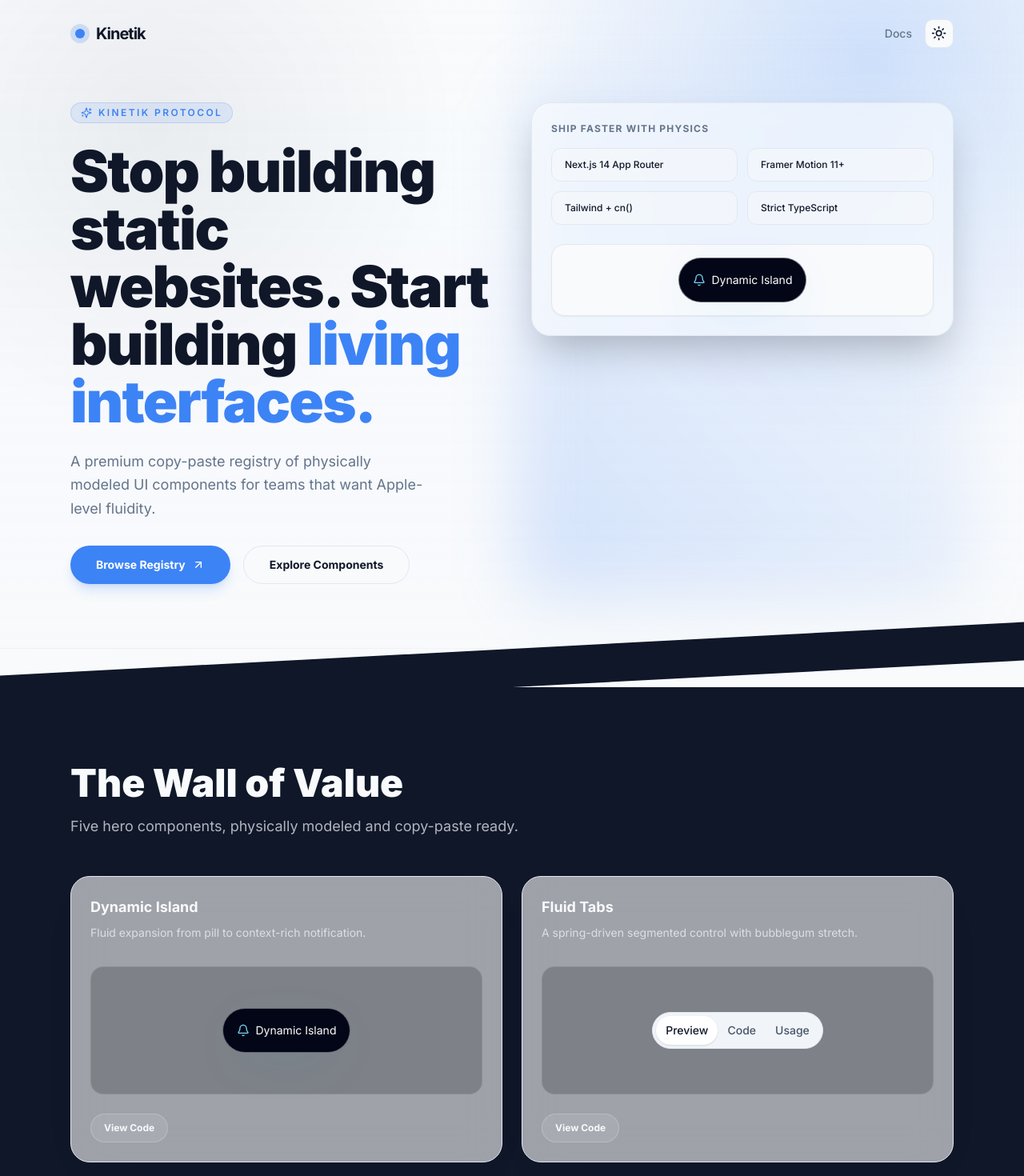
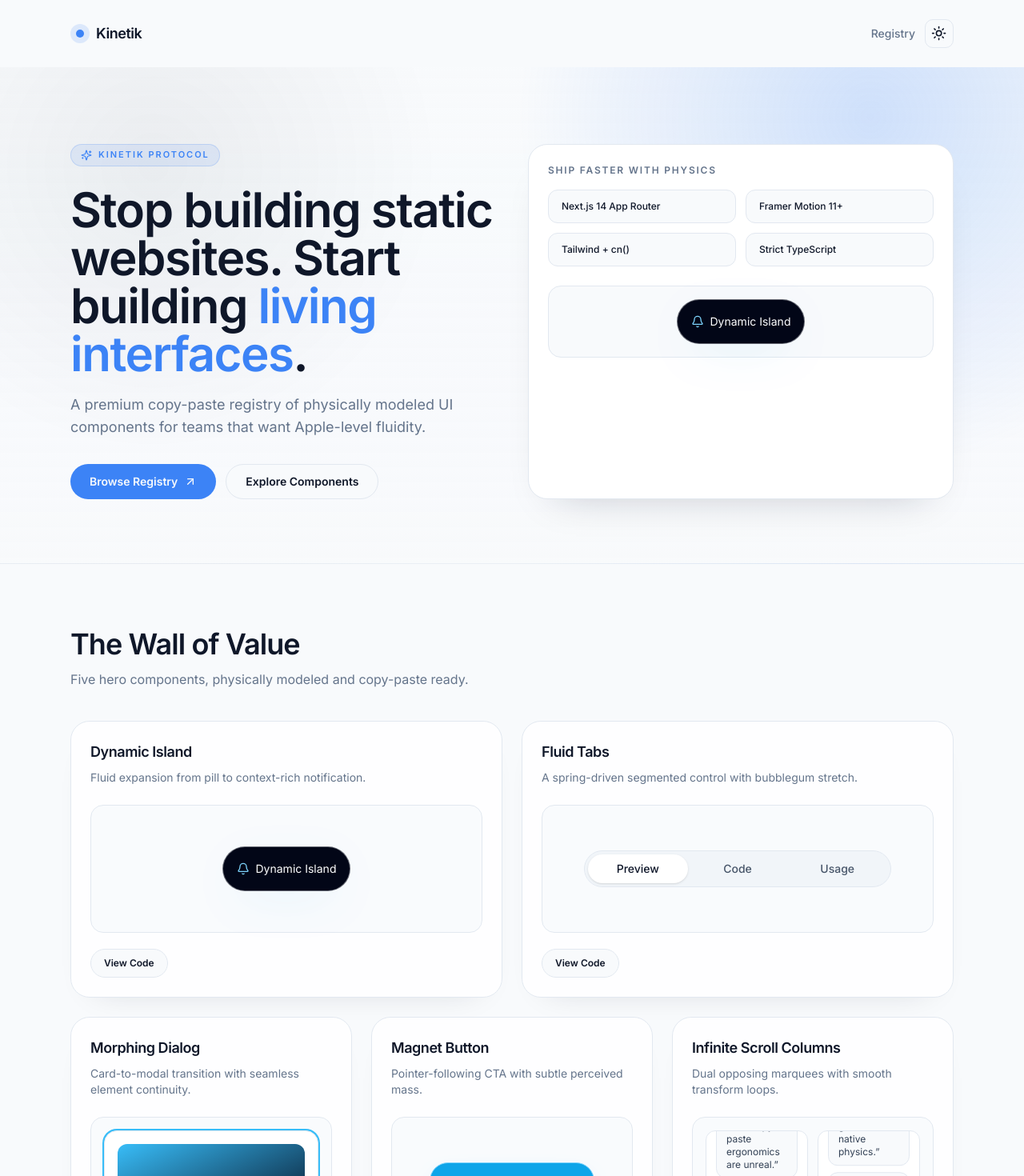
Before and after one commit to sumitttt4/Kinetik, a Next.js app: page / in a window 1280 px wide. Shown: the top 1470 px of the page at 80% size. Built offline with nearby package versions, Linux system fonts and the light colour scheme.

Commit message:
Refine light-mode design system and typography across core pages

```diff
--- a/app/globals.css
+++ b/app/globals.css
@@ -72,8 +72,13 @@
   * {
     border-color: hsl(var(--border));
   }
+  html {
+    text-rendering: optimizeLegibility;
+    -webkit-font-smoothing: antialiased;
+    -moz-osx-font-smoothing: grayscale;
+  }
   body {
-    @apply bg-background text-foreground transition-colors duration-300;
+    @apply bg-background text-foreground leading-relaxed transition-colors duration-300;
   }
 }
 
@@ -86,8 +91,8 @@
 }
 
 .bento-card {
-  @apply border border-border bg-card/60 backdrop-blur-xl;
-  box-shadow: 0 18px 50px -28px hsl(var(--foreground) / 0.15);
+  @apply border border-border bg-card/80 backdrop-blur-sm;
+  box-shadow: 0 18px 40px -32px hsl(var(--foreground) / 0.2);
 }
 
 .skew-divider {
--- a/app/page.tsx
+++ b/app/page.tsx
@@ -9,7 +9,7 @@ import { InfiniteScrollColumn } from './components/infinite-scroll-column';
 import { MagnetButton } from './components/magnet-button';
 import { MorphingDialog } from './components/morphing-dialog';
 import { CodePanel } from './components/code-panel';
-import { ModeToggle } from '@/components/mode-toggle';  // Add import
+import { ModeToggle } from '@/components/mode-toggle';
 import { registry, type RegistryItem } from '@/lib/registry';
 
 const cards = [
@@ -50,18 +50,17 @@ const trustItems = ['Next.js 14 App Router', 'Framer Motion 11+', 'Tailwind + cn
 export default function Home() {
   const [selected, setSelected] = useState<RegistryItem | null>(null);
 
-  // Simple Navbar component for reusability if needed, but inline is fine here for now
   const Navbar = () => (
-    <nav className="absolute left-0 right-0 top-0 z-50 flex items-center justify-between px-6 py-6 max-w-6xl mx-auto">
-       <div className="flex items-center gap-2 font-bold text-xl tracking-tighter">
-         <div className="h-6 w-6 rounded-full bg-primary/20 flex items-center justify-center">
-            <div className="h-3 w-3 rounded-full bg-primary animate-pulse" />
+    <nav className="mx-auto flex w-full max-w-6xl items-center justify-between px-6 py-6">
+      <div className="flex items-center gap-2 text-lg font-semibold tracking-tight">
+        <div className="grid h-6 w-6 place-items-center rounded-full bg-primary/15">
+          <div className="h-2.5 w-2.5 rounded-full bg-primary" />
         </div>
         Kinetik
       </div>
-       <div className="flex items-center gap-4">
-          <Link href="/docs" className="text-sm font-medium text-muted-foreground hover:text-foreground transition-colors">
-            Docs
+      <div className="flex items-center gap-3">
+        <Link href="/registry" className="text-sm font-medium text-muted-foreground transition-colors hover:text-foreground">
+          Registry
         </Link>
         <ModeToggle />
       </div>
@@ -69,73 +68,65 @@ export default function Home() {
   );
 
   return (
-    <main className="min-h-screen pb-20 bg-background text-foreground transition-colors duration-300">
+    <main className="min-h-screen bg-background pb-20 text-foreground transition-colors duration-300">
       <Navbar />
-      <section className="kinetik-hero-surface border-b border-border/40 pt-32 pb-20">
-        <div className="mx-auto grid max-w-6xl gap-12 px-6 md:grid-cols-2">
+      <section className="kinetik-hero-surface border-b border-border/60 pt-16">
+        <div className="mx-auto grid max-w-6xl gap-10 px-6 pb-16 md:grid-cols-2 md:pb-20 md:pt-8">
           <div className="flex flex-col justify-center">
-            <div className="inline-flex w-fit items-center gap-2 rounded-full border border-primary/20 bg-primary/10 px-3 py-1 text-xs font-semibold uppercase tracking-[0.2em] text-primary">
+            <div className="inline-flex w-fit items-center gap-2 rounded-full border border-primary/20 bg-primary/10 px-3 py-1 text-[11px] font-semibold uppercase tracking-[0.18em] text-primary">
               <Sparkles className="h-3.5 w-3.5" /> Kinetik Protocol
             </div>
-            <h1 className="mt-6 text-5xl font-black leading-[1.1] tracking-tight md:text-7xl">
-              Stop building static websites. Start building <span className="text-primary">living interfaces.</span>
+            <h1 className="mt-6 max-w-2xl text-4xl font-semibold leading-[1.06] tracking-tight md:text-6xl">
+              Stop building static websites. Start building <span className="text-primary">living interfaces</span>.
             </h1>
-            <p className="mt-6 text-lg text-muted-foreground leading-relaxed max-w-md">
+            <p className="mt-5 max-w-lg text-base text-muted-foreground md:text-lg">
               A premium copy-paste registry of physically modeled UI components for teams that want Apple-level fluidity.
             </p>
-            <div className="mt-8 flex flex-wrap gap-4">
-              <Link href="/registry" className="inline-flex h-12 items-center gap-2 rounded-full instagram-gradient px-8 text-sm font-bold text-white shadow-lg shadow-blue-500/20 transition-transform active:scale-95 bg-primary hover:bg-primary/90">
+            <div className="mt-8 flex flex-wrap gap-3">
+              <Link href="/registry" className="inline-flex h-11 items-center gap-2 rounded-full bg-primary px-6 text-sm font-semibold text-primary-foreground transition-colors hover:bg-primary/90">
                 Browse Registry <ArrowUpRight className="h-4 w-4" />
               </Link>
-              <a href="#wall-of-value" className="inline-flex h-12 items-center justify-center rounded-full border border-border bg-background px-8 text-sm font-bold text-foreground transition-colors hover:bg-accent hover:text-accent-foreground">
+              <a href="#wall-of-value" className="inline-flex h-11 items-center justify-center rounded-full border border-border bg-background px-6 text-sm font-semibold text-foreground transition-colors hover:bg-accent hover:text-accent-foreground">
                 Explore Components
               </a>
             </div>
           </div>
 
-          <div className="relative isolate">
-             <div className="absolute -inset-4 -z-10 rounded-[2.5rem] bg-gradient-to-tr from-primary/20 to-secondary/20 blur-2xl dark:from-primary/10 dark:to-secondary/10" />
-            <div className="rounded-3xl border border-border bg-card/50 p-6 shadow-2xl backdrop-blur-md">
-              <p className="mb-4 text-xs font-bold uppercase tracking-widest text-muted-foreground">Ship faster with physics</p>
-              <div className="grid grid-cols-2 gap-3 mb-6">
+          <div className="rounded-3xl border border-border bg-card p-6 shadow-[0_25px_50px_-35px_hsl(var(--foreground)/0.28)]">
+            <p className="mb-4 text-xs font-semibold uppercase tracking-[0.15em] text-muted-foreground">Ship faster with physics</p>
+            <div className="mb-6 grid grid-cols-2 gap-3">
                 {trustItems.map((item) => (
-                  <div key={item} className="rounded-xl border border-border bg-background/50 px-4 py-3 text-xs font-medium text-foreground">
+                  <div key={item} className="rounded-xl border border-border bg-background px-4 py-3 text-xs font-medium text-foreground">
                     {item}
                   </div>
                 ))}
             </div>
-              <div className="rounded-2xl border border-border bg-background p-4 shadow-sm">
+            <div className="rounded-2xl border border-border bg-background p-4">
               <DynamicIsland />
-              </div>
             </div>
           </div>
         </div>
       </section>
 
-      <div className="skew-divider h-12 bg-foreground" />
-
-      <section id="wall-of-value" className="bg-foreground py-24 text-background">
-        <div className="mx-auto mb-12 max-w-6xl px-6">
-          <h2 className="text-4xl font-black md:text-5xl">The Wall of Value</h2>
-          <p className="mt-4 text-lg text-background/70">Five hero components, physically modeled and copy-paste ready.</p>
+      <section id="wall-of-value" className="py-16 md:py-20">
+        <div className="mx-auto mb-8 max-w-6xl px-6 md:mb-10">
+          <h2 className="text-3xl font-semibold tracking-tight md:text-4xl">The Wall of Value</h2>
+          <p className="mt-3 text-sm text-muted-foreground md:text-base">Five hero components, physically modeled and copy-paste ready.</p>
         </div>
 
         <div className="mx-auto grid max-w-6xl gap-6 px-6 md:grid-cols-6">
           {cards.map((card) => (
-            <article key={card.title} className={`bento-card relative overflow-hidden rounded-3xl p-6 ${card.span} border-white/10 bg-white/5`}>
+            <article key={card.title} className={`bento-card relative overflow-hidden rounded-3xl p-6 ${card.span}`}>
               <div className="relative z-10">
-                <h3 className="text-lg font-bold text-background">{card.title}</h3>
-                <p className="mt-2 text-sm text-background/70">{card.copy}</p>
-                <div className="mt-8 flex min-h-[160px] items-center justify-center rounded-2xl border border-white/10 bg-black/20 p-4">
-                    {/* Wrap components in a light-theme context locally if they aren't dark-mode ready, or ensure they adapt */}
-                    <div className="text-foreground dark:text-foreground">
+                <h3 className="text-lg font-semibold tracking-tight text-foreground">{card.title}</h3>
+                <p className="mt-2 text-sm text-muted-foreground">{card.copy}</p>
+                <div className="mt-6 flex min-h-[160px] items-center justify-center rounded-2xl border border-border bg-muted/40 p-4">
                   {card.component}
-                    </div>
                 </div>
                 <button
                   type="button"
                   onClick={() => setSelected(registry.find((item) => item.name === card.title) ?? null)}
-                  className="mt-6 inline-flex h-9 items-center justify-center rounded-full border border-white/20 bg-white/10 px-4 text-xs font-bold text-background transition-colors hover:bg-white/20"
+                  className="mt-5 inline-flex h-9 items-center justify-center rounded-full border border-border bg-background px-4 text-xs font-semibold text-foreground transition-colors hover:bg-accent hover:text-accent-foreground"
                 >
                   View Code
                 </button>
@@ -145,24 +136,24 @@ export default function Home() {
         </div>
       </section>
 
-      <section className="mx-auto mt-24 pb-24 max-w-6xl px-6">
+      <section className="mx-auto mt-14 max-w-6xl px-6 pb-24 md:mt-20">
         <div className="grid gap-6 md:grid-cols-3">
           <article className="rounded-3xl border border-border bg-card p-8">
-            <h3 className="text-lg font-bold">Why Kinetik</h3>
+            <h3 className="text-lg font-semibold tracking-tight">Why Kinetik</h3>
             <p className="mt-3 text-sm leading-relaxed text-muted-foreground">Bring native-feeling motion to the web with physically accurate transitions for layout, size, and position.</p>
           </article>
           <article className="rounded-3xl border border-border bg-card p-8">
-            <h3 className="text-lg font-bold">Copy-paste workflow</h3>
+            <h3 className="text-lg font-semibold tracking-tight">Copy-paste workflow</h3>
             <p className="mt-3 text-sm leading-relaxed text-muted-foreground">Open any card, copy one-file code, install dependencies, and ship in minutes with strict TS support.</p>
           </article>
           <article className="rounded-3xl border border-border bg-card p-8">
-            <h3 className="text-lg font-bold">Open source roadmap</h3>
+            <h3 className="text-lg font-semibold tracking-tight">Open source roadmap</h3>
             <p className="mt-3 text-sm leading-relaxed text-muted-foreground">Registry docs, contribution-ready architecture, and scalable component standards for community growth.</p>
           </article>
         </div>
 
-        <div className="mt-12 rounded-3xl border border-border bg-card p-8 md:p-12 shadow-xl">
-          <h2 className="text-2xl font-bold">Launch checklist</h2>
+        <div className="mt-10 rounded-3xl border border-border bg-card p-8 md:p-10">
+          <h2 className="text-2xl font-semibold tracking-tight">Launch checklist</h2>
           <div className="mt-6 grid gap-3 text-sm text-muted-foreground md:grid-cols-3">
             <p className="flex items-center rounded-xl border border-border bg-background px-4 py-3 font-medium">1) Add component to registry metadata</p>
             <p className="flex items-center rounded-xl border border-border bg-background px-4 py-3 font-medium">2) Showcase in Wall of Value bento card</p>
--- a/app/registry/[slug]/page.tsx
+++ b/app/registry/[slug]/page.tsx
@@ -10,17 +10,17 @@ export default function RegistryDetailPage({ params }: { params: { slug: string
 
   return (
     <main className="mx-auto min-h-screen max-w-4xl px-4 py-12 md:px-8">
-      <h1 className="text-3xl font-bold text-slate-900">{item.name}</h1>
-      <p className="mt-2 text-slate-600">{item.description}</p>
+      <h1 className="text-3xl font-semibold tracking-tight text-foreground md:text-4xl">{item.name}</h1>
+      <p className="mt-2 text-sm text-muted-foreground md:text-base">{item.description}</p>
 
-      <div className="mt-6 rounded-xl border border-slate-200 bg-slate-50 p-4 text-sm text-slate-700">
-        <p className="font-semibold">Install</p>
-        <code className="mt-1 block">pnpm add {item.dependencies.join(' ') || 'no extra dependencies required'}</code>
-        <p className="mt-4 font-semibold">Usage</p>
-        <code className="mt-1 block">{item.usage}</code>
+      <div className="mt-6 rounded-2xl border border-border bg-card p-5 text-sm text-foreground">
+        <p className="font-semibold tracking-tight">Install</p>
+        <code className="mt-1 block rounded-md border border-border bg-background px-3 py-2 text-xs">pnpm add {item.dependencies.join(' ') || 'no extra dependencies required'}</code>
+        <p className="mt-4 font-semibold tracking-tight">Usage</p>
+        <code className="mt-1 block rounded-md border border-border bg-background px-3 py-2 text-xs">{item.usage}</code>
       </div>
 
-      <pre className="mt-6 overflow-x-auto rounded-xl bg-slate-950 p-4 text-xs text-sky-100">{item.code}</pre>
+      <pre className="mt-6 overflow-x-auto rounded-2xl border border-border bg-card p-4 text-xs text-foreground">{item.code}</pre>
     </main>
   );
 }
--- a/app/registry/page.tsx
+++ b/app/registry/page.tsx
@@ -20,17 +20,21 @@ export default function RegistryPage() {
 
   return (
     <main className="mx-auto min-h-screen max-w-6xl px-4 py-12 md:px-8">
-      <h1 className="text-3xl font-bold text-slate-900">Component Registry</h1>
-      <p className="mt-2 text-slate-600">Searchable component catalog for copy-paste usage.</p>
+      <h1 className="text-3xl font-semibold tracking-tight text-foreground md:text-4xl">Component Registry</h1>
+      <p className="mt-2 text-sm text-muted-foreground md:text-base">Searchable component catalog for copy-paste usage.</p>
 
       <div className="mt-6 flex flex-col gap-3 md:flex-row">
         <input
           value={query}
           onChange={(event) => setQuery(event.target.value)}
           placeholder="Search component"
-          className="w-full rounded-xl border border-slate-200 bg-white px-3 py-2 text-sm"
+          className="w-full rounded-xl border border-input bg-background px-3 py-2 text-sm text-foreground placeholder:text-muted-foreground focus-visible:outline-none focus-visible:ring-2 focus-visible:ring-ring"
         />
-        <select value={category} onChange={(event) => setCategory(event.target.value)} className="rounded-xl border border-slate-200 bg-white px-3 py-2 text-sm">
+        <select
+          value={category}
+          onChange={(event) => setCategory(event.target.value)}
+          className="rounded-xl border border-input bg-background px-3 py-2 text-sm text-foreground focus-visible:outline-none focus-visible:ring-2 focus-visible:ring-ring"
+        >
           <option value="all">All</option>
           <option value="hero">Hero</option>
           <option value="motion">Motion</option>
@@ -40,10 +44,10 @@ export default function RegistryPage() {
 
       <div className="mt-8 grid gap-4 md:grid-cols-2">
         {filtered.map((item) => (
-          <Link key={item.slug} href={`/registry/${item.slug}`} className="rounded-xl border border-slate-200 bg-white p-4">
-            <p className="text-sm font-semibold text-slate-900">{item.name}</p>
-            <p className="mt-1 text-xs text-slate-600">{item.description}</p>
-            <span className="mt-3 inline-flex rounded-full border border-sky-200 bg-sky-50 px-2 py-1 text-[11px] text-sky-700">{item.category}</span>
+          <Link key={item.slug} href={`/registry/${item.slug}`} className="rounded-2xl border border-border bg-card p-5 transition-colors hover:bg-accent/40">
+            <p className="text-base font-semibold tracking-tight text-foreground">{item.name}</p>
+            <p className="mt-1 text-sm text-muted-foreground">{item.description}</p>
+            <span className="mt-3 inline-flex rounded-full border border-primary/20 bg-primary/10 px-2.5 py-1 text-[11px] font-medium uppercase tracking-wide text-primary">{item.category}</span>
           </Link>
         ))}
       </div>
```
Lines whose indentation alone changed are shown as unchanged.
